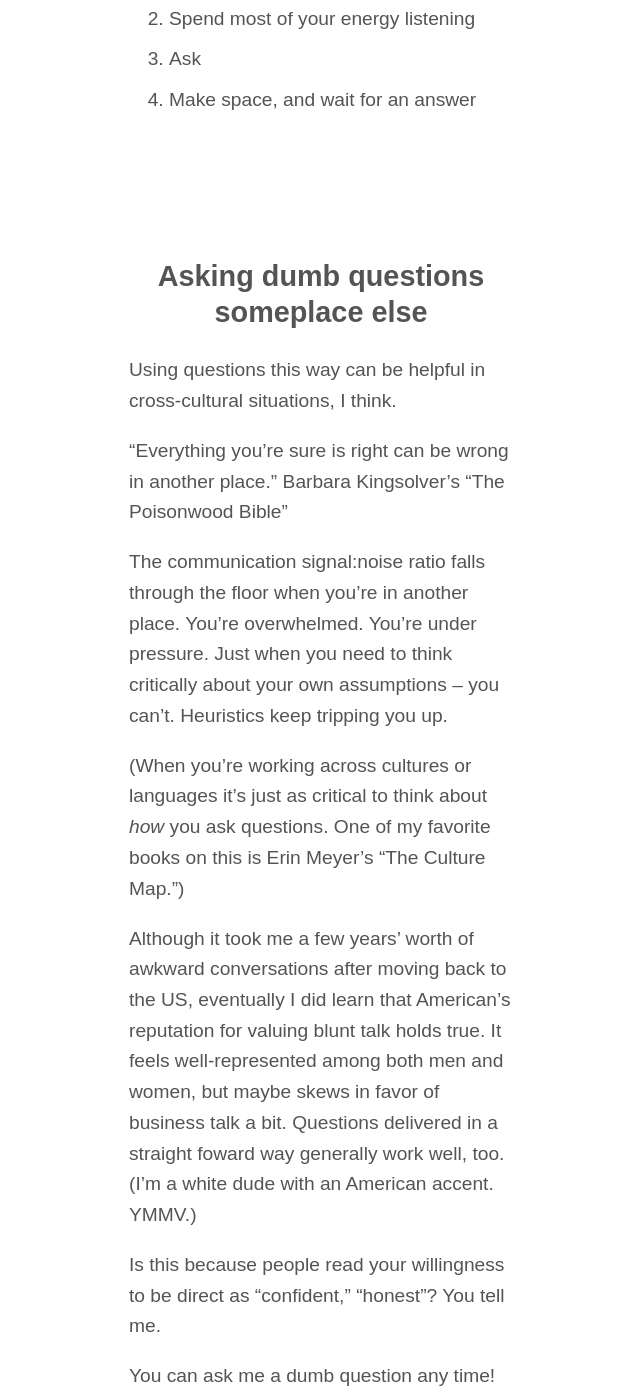
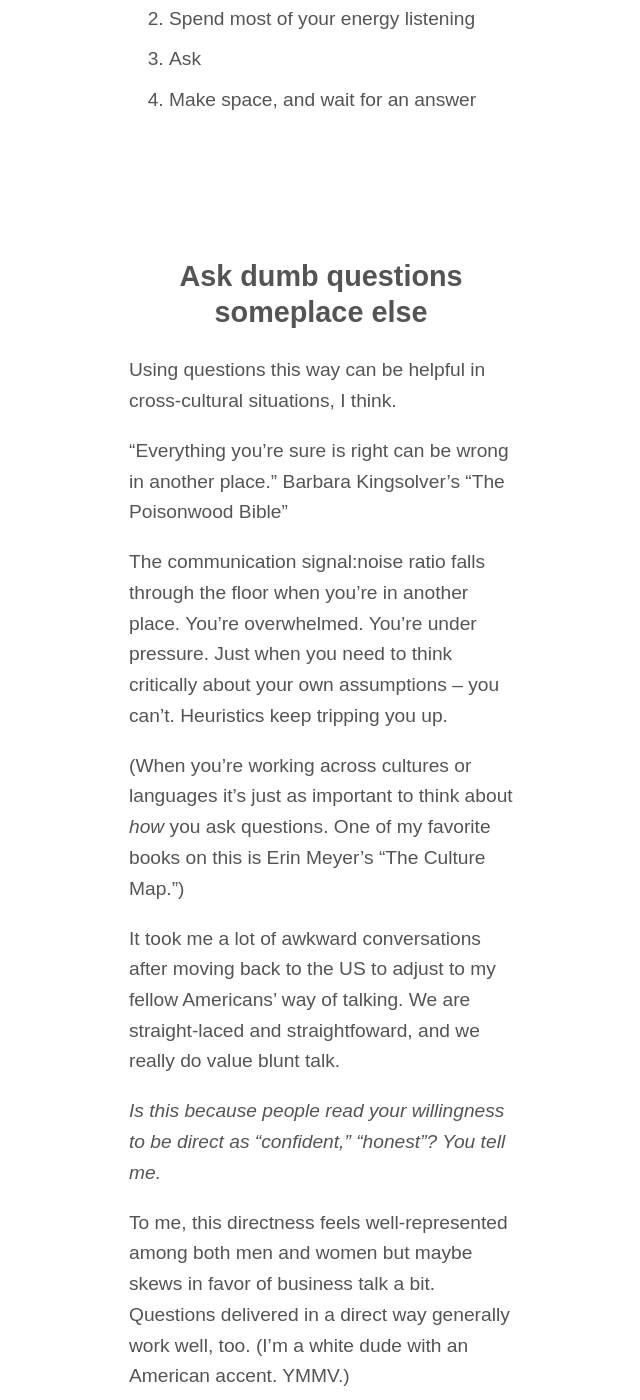
Before and after one commit to zachmccabe/zachmccabe.github.io, a Jekyll site: the page built from just_ask.md, in a window 1280 px wide and 1400 px high, scrolled down 1936 px. Shown: the whole window, without its empty margins (319-959 px from the left). Built offline with Jekyll 4.4.1, drawn with Linux system fonts in a browser that asks for light colours.

Commit message:
Update just_ask.md

```diff
--- a/just_ask.md
+++ b/just_ask.md
@@ -1,7 +1,7 @@
 ---
 layout: rowley3
 title: Just ask
-pub-date: 2019-04-01
+date: 2019-04-01
 description: Maybe “dumb” questions aren’t so dumb after all?
 
 ---
@@ -45,7 +45,7 @@ A dumb question isn't the same as arguing. You might frustrate but ignorance res
 
 
 
-## Asking dumb questions someplace else
+## Ask dumb questions someplace else
 
 Using questions this way can be helpful in cross-cultural situations, I think.
 
@@ -53,11 +53,14 @@ Using questions this way can be helpful in cross-cultural situations, I think.
 
 The communication signal:noise ratio falls through the floor when you're in another place. You're overwhelmed. You're under pressure. Just when you need to think critically about your own assumptions – you can't. Heuristics keep tripping you up.
 
-(When you're working across cultures or languages it's just as critical to think about _how_ you ask questions. One of my favorite books on this is Erin Meyer's "The Culture Map.")
+(When you're working across cultures or languages it's just as important to think about _how_ you ask questions. One of my favorite books on this is Erin Meyer's "The Culture Map.")
 
-Although it took me a few years' worth of awkward conversations after moving back to the US, eventually I did learn that American's reputation for valuing blunt talk holds true. It feels well-represented among both men and women, but maybe skews in favor of business talk a bit. Questions delivered in a straight foward way generally work well, too. (I'm a white dude with an American accent. YMMV.)
+It took me a lot of awkward conversations after moving back to the US to adjust to my fellow Americans' way of talking. We are straight-laced and straightfoward, and we really do value blunt talk.
 
-Is this because people read your willingness to be direct as "confident," "honest"? You tell me.
+_Is this because people read your willingness to be direct as "confident," "honest"? You tell me._
+
+To me, this directness feels well-represented among both men and women but maybe skews in favor of business talk a bit. Questions delivered in a direct way generally work well, too. (I'm a white dude with an American accent. YMMV.)
+
 
 
 You can ask me a dumb question any time! hello@zachmccabe.com
```
